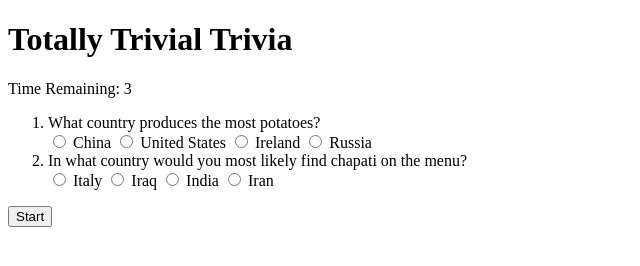
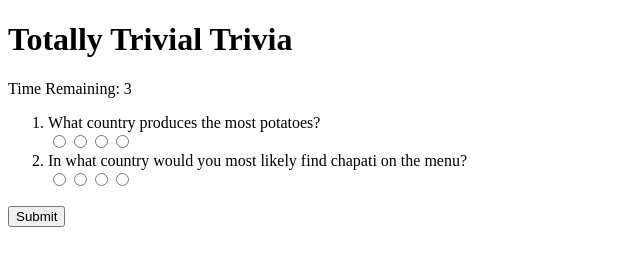
Before and after one commit to juthikashetye/TriviaGame-Basic, a plain HTML site: page index.html in a window 1280 px wide. Both pictures are taken after a click on the button "Start". Shown: the whole page, without its empty margins (0-640 px from the left). Drawn offline with nearby package versions, Linux system fonts and the light colour scheme.

Commit message:
Appending quest ans from js

```diff
--- a/assets/javascript/app.js
+++ b/assets/javascript/app.js
@@ -6,17 +6,58 @@ var runTimer;
 
 function firstDisplay(){
 	$("#time, form").hide();
+	startEventListener();
 }
 firstDisplay();
+
+function addQuestion(){
+for (var i = 0; i < questionBank.length; i++) {
+	var list = $("<li>");
+	list.html(questionBank[i].question + "<br>");
+
+	var option = $("<input>");
+	option.text(questionBank[i].option1);
+	option.attr("type","radio");
+	list.append(option);
+
+	var option = $("<input>");
+	option.text(questionBank[i].option2);
+	option.attr("type","radio");
+	list.append(option);
+
+	var option = $("<input>");
+	option.text(questionBank[i].option3);
+	option.attr("type","radio");
+	list.append(option);
+
+	var option = $("<input>");
+	option.text(questionBank[i].option4);
+	option.attr("type","radio");
+	list.append(option);
+
+	// option.attr("type","radio");
+	// list.html(questionBank[i].question + "<br>");
+	// list.append(options);
+	$("form ol").append(list);
+
+}
+}
+addQuestion();
 
 function startEventListener(){
 	$("#startButton").on("click",function(){
 		$("#time, form").show();
+		$("#startButton").hide();
 		//Call the run function in order to start the timer
 		run();
 	});
 }
-startEventListener();
+
+function resetGameEventListener(){
+	$(".reset").on("click",function(){
+		location.reload();
+	});
+}
 
 //Starts the countdown timer
 function run() {
@@ -24,7 +65,7 @@ function run() {
 	//our new runTimer will not allow multiple instances.
       clearInterval(runTimer);
       runTimer = setInterval(timer, 1000);
-    }
+}
 
 function timer(){
 	//Decrease the countdown
@@ -43,16 +84,17 @@ function timer(){
 		//Create 'p' tags with updated text
 		//and append to content div
 		var result = $("<p>" + "<p>" + "<p>");
-		var resetButton = $("<button>").text("Play Again");
+		var resetButton = $("<button>").addClass("reset").text("Play Again");
 		result.eq(0).text("Correct answers : "+ correctAns);
 		result.eq(1).text("Inorrect answers : "+ wrongAns);
 		result.eq(2).text("Unanswered : "+ notAns);
 		$("#content").append(result, resetButton);
+		resetGameEventListener();
  	}
 }
 
 //Stops the timer
 function stop() {
-    //  Clears our runTimer
+    //  Clears runTimer
     clearInterval(runTimer);
 }
--- /dev/null
+++ b/assets/javascript/questionBank.js
@@ -0,0 +1,6 @@
+var questionBank = [
+{question:"What country produces the most potatoes?",option1:"China",option2:"United States",option3:"Ireland",option4:"Russia"},
+{question:"In what country would you most likely find chapati on the menu?",option1:"Italy",option2:"Iraq",option3:"India",option4:"Iran"}
+
+
+]
--- a/index.html
+++ b/index.html
@@ -13,8 +13,8 @@
 
 <div id="content">
 	<form>
-	<ol>
-	<li>What country produces the most potatoes?</li>
+	<ol id="listOfQuestions">
+	<!-- <li>What country produces the most potatoes?</li>
 	<input type="radio" name="potatoes" value="china"> China
   	<input type="radio" name="potatoes" value="usa"> United States
   	<input type="radio" name="potatoes" value="ireland"> Ireland
@@ -24,14 +24,17 @@
   	<input type="radio" name="chapati" value="italy"> Italy
   	<input type="radio" name="chapati" value="iraq"> Iraq
   	<input type="radio" name="chapati" value="india"> India
-  	<input type="radio" name="chapati" value="iran"> Iran
+  	<input type="radio" name="chapati" value="iran"> Iran -->
   	</ol>
+  	<button id="submitButton">Submit</button>
   	</form>
+  	<button id="startButton">Start</button>
 </div>
 
-<button id="startButton">Start</button>
 </div>
 <script src="https://cdnjs.cloudflare.com/ajax/libs/jquery/3.2.1/jquery.min.js"></script>
+<script src="assets/javascript/questionBank.js"></script>
 <script src="assets/javascript/app.js"></script>
+
 </body>
 </html>
```
